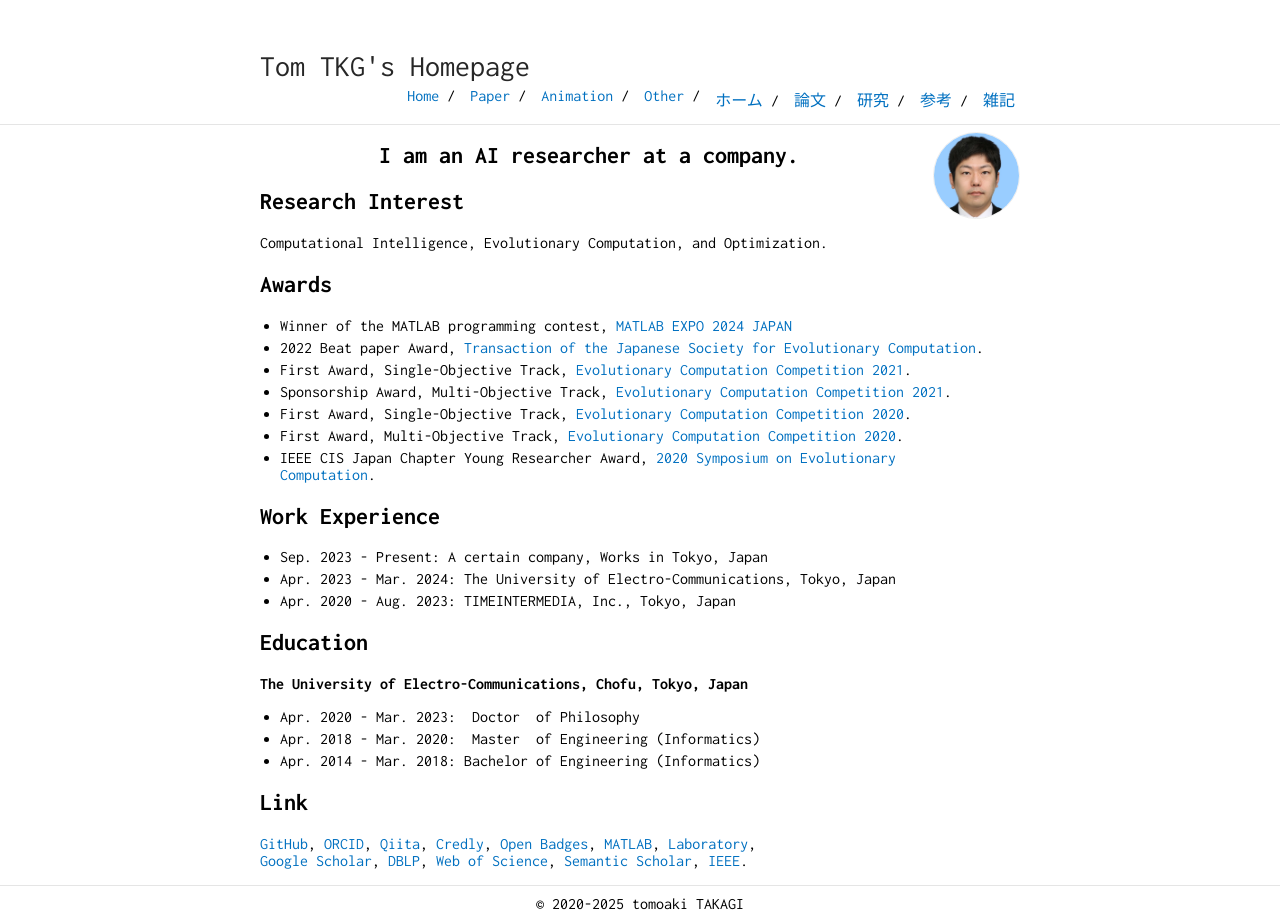
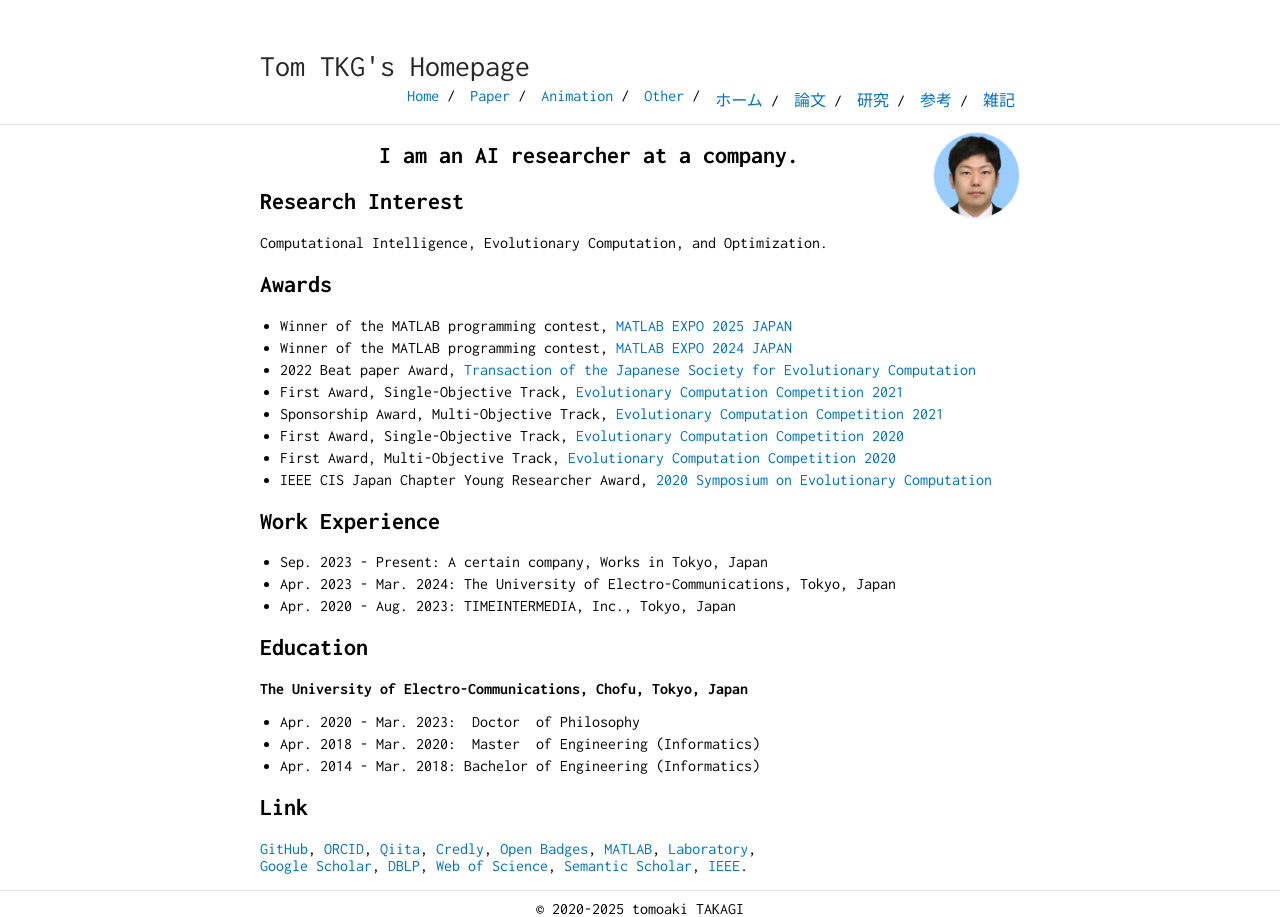
Before and after one commit to tomtkg/tomtkg.github.io, a Jekyll site: the page built from index.md, in a window 1280 px wide. Built offline with Jekyll 4.4.1, drawn with Linux system fonts in a browser that asks for light colours.

Commit message:
Update index.md

```diff
--- a/index.md
+++ b/index.md
@@ -14,13 +14,14 @@
 Computational Intelligence, Evolutionary Computation, and Optimization.
 
 ## Awards
-* Winner of the MATLAB programming contest, [MATLAB EXPO 2024 JAPAN](https://www.matlabexpo.com/jp/online/2024.html)
-* 2022 Beat paper Award, [Transaction of the Japanese Society for Evolutionary Computation](http://www.jpnsec.org/prize.html){:target="_blank"}.
-* First Award, Single-Objective Track, [Evolutionary Computation Competition 2021](https://ec-comp.jpnsec.org/competitions/eccomp2021){:target="_blank"}.
-* Sponsorship Award, Multi-Objective Track, [Evolutionary Computation Competition 2021](https://ec-comp.jpnsec.org/competitions/eccomp2021){:target="_blank"}.
-* First Award, Single-Objective Track, [Evolutionary Computation Competition 2020](https://ec-comp.jpnsec.org/competitions/eccomp2020){:target="_blank"}.
-* First Award, Multi-Objective Track, [Evolutionary Computation Competition 2020](https://ec-comp.jpnsec.org/competitions/eccomp2020){:target="_blank"}.
-* IEEE CIS Japan Chapter Young Researcher Award, [2020 Symposium on Evolutionary Computation](http://www.jpnsec.org/yra.html){:target="_blank"}.
+* Winner of the MATLAB programming contest, [MATLAB EXPO 2025 JAPAN](https://www.matlabexpo.com/jp/2025.html)
+* Winner of the MATLAB programming contest, [MATLAB EXPO 2024 JAPAN](https://www.matlabexpo.com/jp/2024.html)
+* 2022 Beat paper Award, [Transaction of the Japanese Society for Evolutionary Computation](http://www.jpnsec.org/prize.html){:target="_blank"}
+* First Award, Single-Objective Track, [Evolutionary Computation Competition 2021](https://ec-comp.jpnsec.org/competitions/eccomp2021){:target="_blank"}
+* Sponsorship Award, Multi-Objective Track, [Evolutionary Computation Competition 2021](https://ec-comp.jpnsec.org/competitions/eccomp2021){:target="_blank"}
+* First Award, Single-Objective Track, [Evolutionary Computation Competition 2020](https://ec-comp.jpnsec.org/competitions/eccomp2020){:target="_blank"}
+* First Award, Multi-Objective Track, [Evolutionary Computation Competition 2020](https://ec-comp.jpnsec.org/competitions/eccomp2020){:target="_blank"}
+* IEEE CIS Japan Chapter Young Researcher Award, [2020 Symposium on Evolutionary Computation](http://www.jpnsec.org/yra.html){:target="_blank"}
 
 ## Work Experience
 * Sep. 2023 - Present: A certain company, Works in Tokyo, Japan
```
